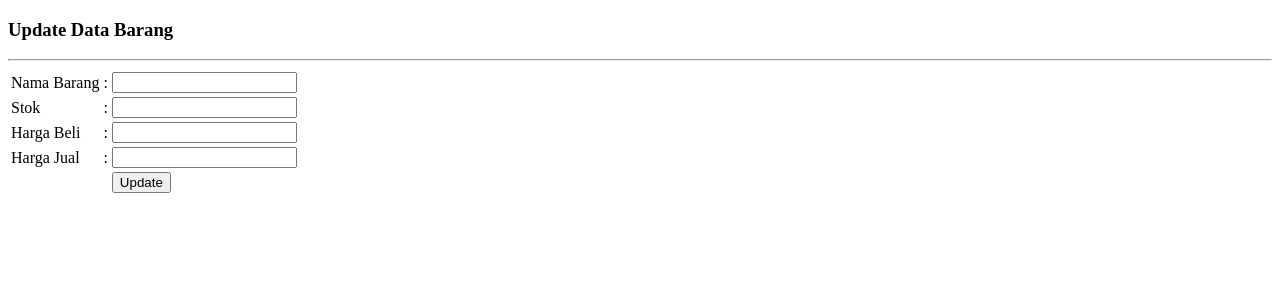
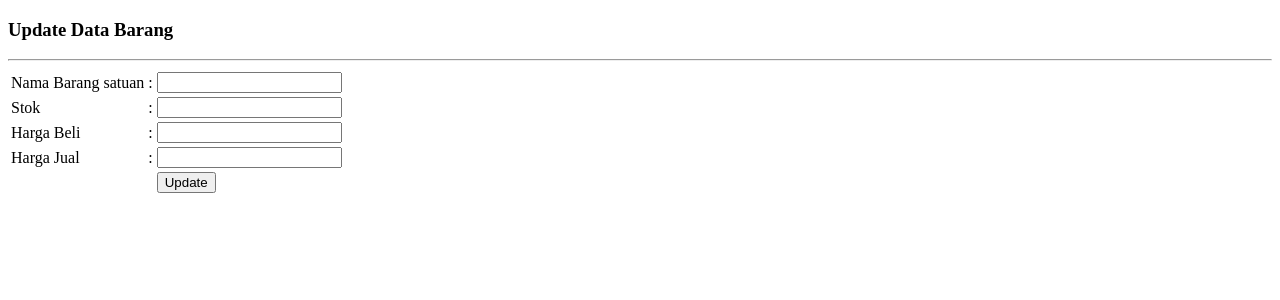
Before and after one commit to mutiaradhinda/php-dasar, a PHP site: page /crud/edit.php?id=1 in a window 1280 px wide. Shown: the top 300 px of the page. Run offline with PHP 8.4, Linux system fonts and the light colour scheme; data that the repository does not hold is empty.

Commit message:
mengganti nama barang

```diff
--- a/OOP/crud/edit.php
+++ b/OOP/crud/edit.php
@@ -23,7 +23,7 @@ else
 <input type="hidden" name="id_barang" value="<?php echo $data_barang['id_barang']; ?>"/>
 <table>
 	<tr>
-		<td>Nama Barang</td>
+		<td>Nama Barang satuan</td>
 		<td>:</td>
 		<td><input type="text" name="nama_barang" value="<?php echo $data_barang['nama_barang']; ?>"/></td>
 	</tr>
```
